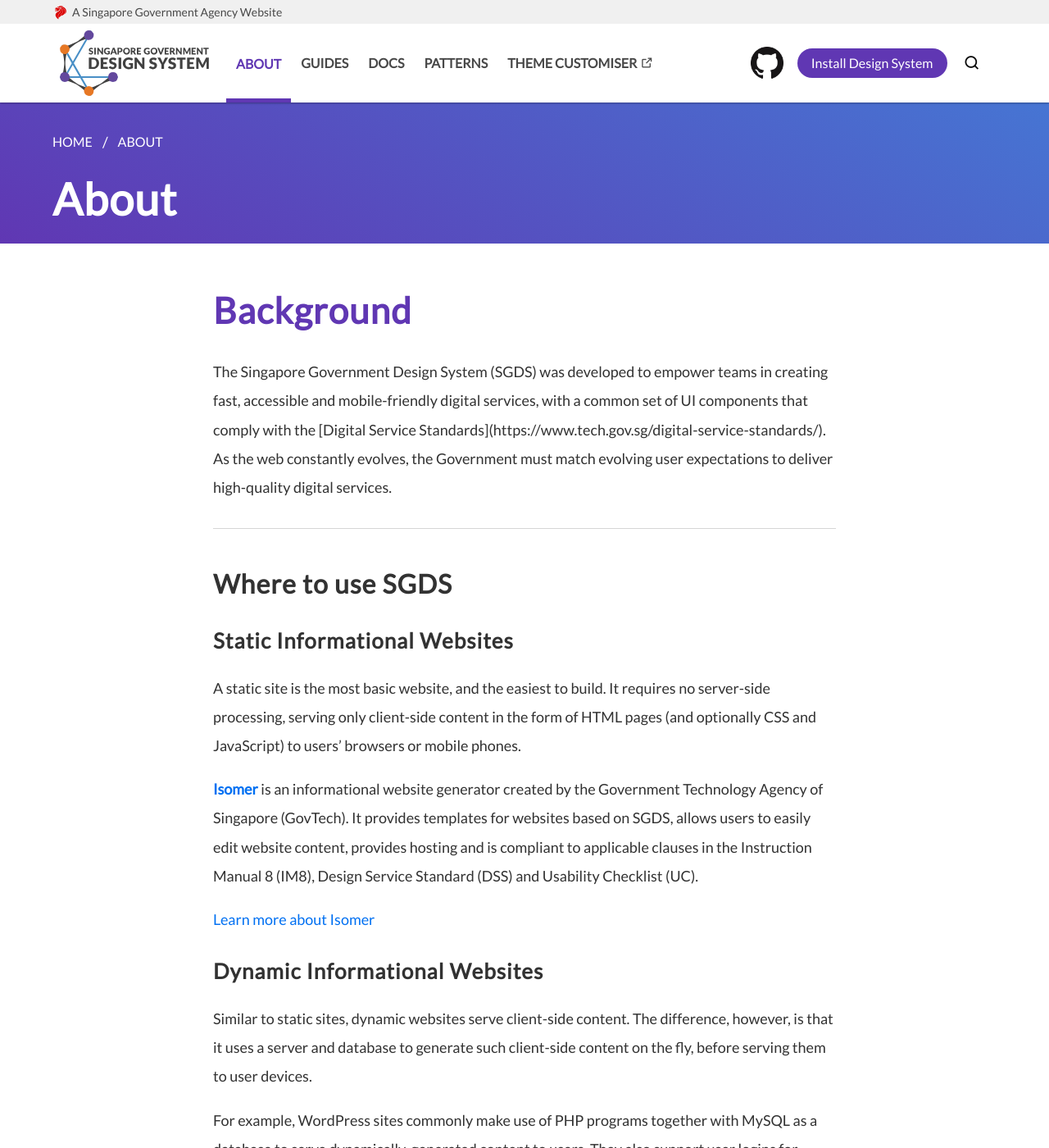
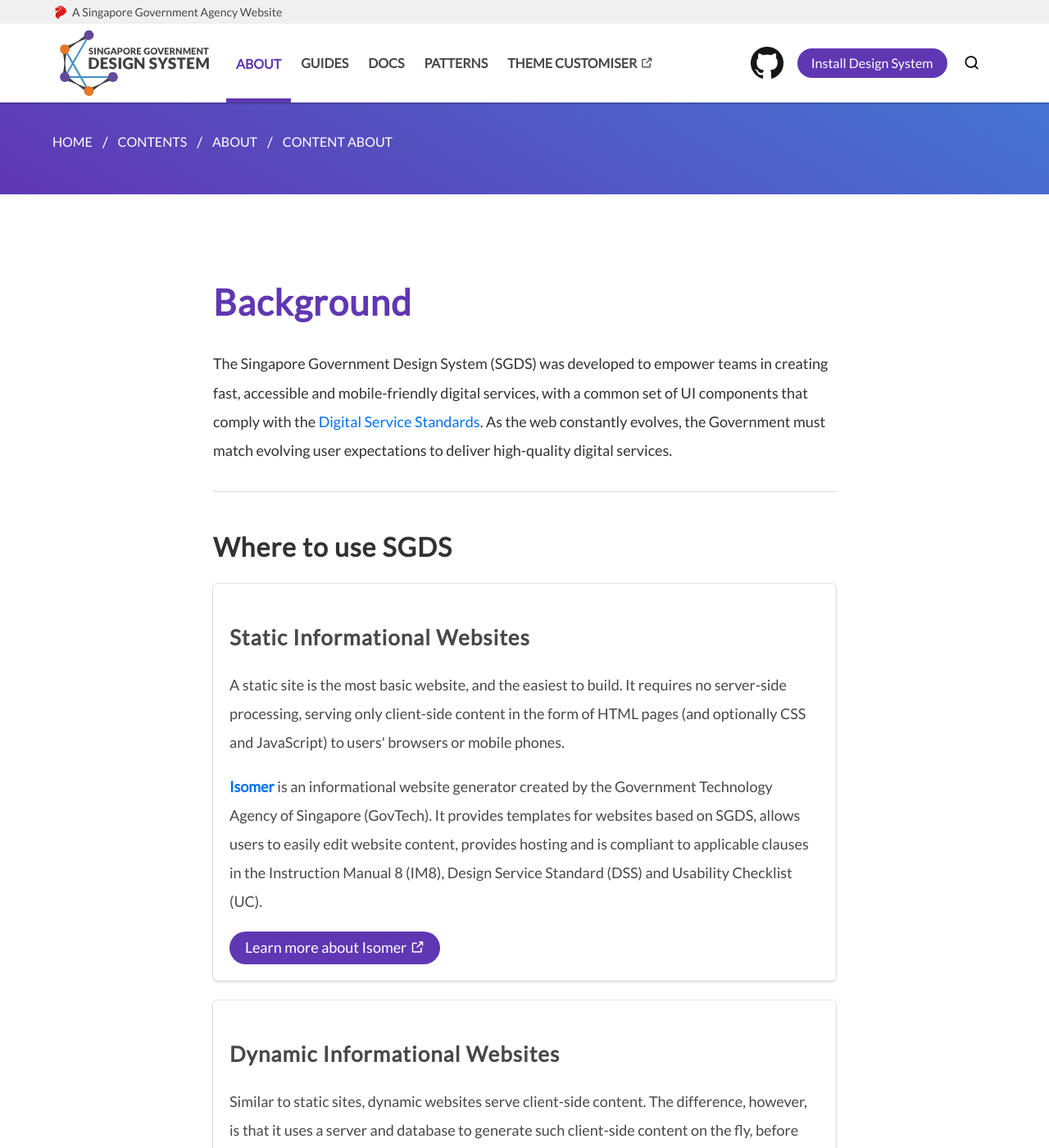
Before and after one commit to isaacteh-ust/sgds-demo, a Jekyll site: the page built from contents/about/content-about.md, in a window 1280 px wide and 1400 px high. Shown: the whole window at 82% size. Built offline with Jekyll 4.4.1, drawn with Linux system fonts in a browser that asks for light colours; some web fonts are replaced; part of the change alters nothing that is shown.

Commit message:
update about

```diff
--- a/contents/about/content-about.md
+++ b/contents/about/content-about.md
@@ -1,89 +1,152 @@
 ---
-layout: layout-post
-title: About
-categories: about
-header: Background
-section: The Singapore Government Design System (SGDS) was developed to empower teams in creating fast, accessible and mobile-friendly digital services, with a common set of UI components that comply with the [Digital Service Standards](https://www.tech.gov.sg/digital-service-standards/). As the web constantly evolves, the Government must match evolving user expectations to deliver high-quality digital services.
-permalink: /about/
+layout: layout-about
 ---
 
+<h2>Background</h2>
+<p>
+    The Singapore Government Design System (SGDS) was developed to empower
+    teams in creating fast, accessible and mobile-friendly digital services,
+    with a common set of UI components that comply with the
+    <a href="https://www.tech.gov.sg/digital-service-standards/">Digital Service
+    Standards</a>. As the web constantly evolves, the Government must match
+    evolving user expectations to deliver high-quality digital services.
+</p>
+<hr/>
 
-* * *
+<h3>Where to use SGDS</h3>
 
-### Where to use SGDS
+<div class="sgds-box">
+    <h4>Static Informational Websites</h4>
+    <p>A static site is the most basic website, and the easiest to build. It
+        requires no server-side processing, serving only client-side content in the form of HTML pages
+        (and optionally CSS and JavaScript) to users' browsers or mobile phones.</p>
+    <p><strong><a href="https://www.isomer.gov.sg/">Isomer</a></strong> is an informational website
+        generator created by the Government
+        Technology Agency of
+        Singapore (GovTech). It provides templates for websites based on SGDS, allows users to easily
+        edit website content, provides hosting and is compliant to
+        applicable clauses in the Instruction Manual 8 (IM8), Design Service Standard (DSS) and
+        Usability Checklist (UC).</p>
+    <a class="sgds-button is-rounded is-primary" href="https://isomer.gov.sg/" target="_blank">Learn more
+        about Isomer</a>
+</div>
+<div class="sgds-box">
+    <h4>Dynamic Informational Websites</h4>
+    <p>
+        Similar to static sites, dynamic websites serve client-side content.
+        The difference, however, is that it uses a server and database to
+        generate such client-side content on the fly, before serving them to
+        user devices.
+    </p>
+    <p>
+        For example, WordPress sites commonly make use of PHP programs together
+        with MySQL as a database to serve dynamically-generated content to users.
+        They also support user logins for content writers. For this reason,
+        dynamic websites tend to be more complicated and costly to build.
+    </p>
+    <p>
+      <strong>
+        <a href="https://www.xtremax.com/discover-cwp">
+          Content Website Platform(CWP)</a>
+      </strong> is a common secured website building and serving platform.
+      It provides a suite of standardised software for hosting content-based
+      websites. It enables unclassified government websites to be
+      centrally managed and operated in the public cloud.
+    </p>
+    <a class="sgds-button is-rounded is-primary" href="https://www.xtremax.com/discover-cwp"
+        target="_blank">Learn more about CWP</a>
+</div>
+<div class="sgds-box">
+    <h4>Transactional Websites</h4>
+    <p>A transactional website is a full-scale website that allows users to perform transactions, for
+        example online banking or retail purchases. Government transactional sites typically allow users
+        to interact with government services digitally, such as HDB or CPF.</p>
+    <p>Transactional sites are usually built by vendors, who are encouraged to leverage on SGDS to
+        deliver the best user experience.</p>
+    <a class="sgds-button is-rounded is-primary" href="/assets/downloads/sgds-govtech.zip"
+        target="_blank">Download Design System package</a>
+</div>
 
-#### Static Informational Websites
+<hr />
 
-A static site is the most basic website, and the easiest to build. It requires no server-side processing, serving only client-side content in the form of HTML pages (and optionally CSS and JavaScript) to users' browsers or mobile phones.
+<h3>How Everything Fits</h3>
 
-**[Isomer](https://www.isomer.gov.sg/)** is an informational website generator created by the Government Technology Agency of Singapore (GovTech). It provides templates for websites based on SGDS, allows users to easily edit website content, provides hosting and is compliant to applicable clauses in the Instruction Manual 8 (IM8), Design Service Standard (DSS) and Usability Checklist (UC).
+<img src="/assets/img/img_relationships.png" alt="relationships" />
 
-[Learn more about Isomer](https://isomer.gov.sg/)
+<hr>
 
-#### Dynamic Informational Websites
+<h3>
+    Our Core Principles
+</h3>
+<p>
+    We constantly keep these core principles in mind when making design decisions
+    at SGDS.
+</p>
+<p>
+    <b>Clarity:</b> Easy to understand and navigate. Elements highlight
+    important content and improve interactivity.
+</p>
+<p>
+    <b>Efficiency:</b> Optimised workflows that help you to deliver the highest
+    quality government websites to the public easily.
+</p>
+<p>
+    <b>Consistency:</b> By using standard text styles, icons and interface
+    elements, consistent government branding is achieved. This strengthens
+    users’ intuition when interacting with different government services.
+</p>
+<p>
+    <b>Reusable:</b> Eliminate the hassle of recreating basic components and
+    patterns for every new product. SGDS houses a comprehensive collection of
+    design components for you. These tried-and-tested assets reflect the
+    industry’s best practices.
+</p>
 
-Similar to static sites, dynamic websites serve client-side content. The difference, however, is that it uses a server and database to generate such client-side content on the fly, before serving them to user devices.
 
-For example, WordPress sites commonly make use of PHP programs together with MySQL as a database to serve dynamically-generated content to users. They also support user logins for content writers. For this reason, dynamic websites tend to be more complicated and costly to build.
+<hr>
 
-**[Content Website Platform(CWP)](https://www.xtremax.com/discover-cwp)** is a common secured website building and serving platform. It provides a suite of standardised software for hosting content-based websites. It enables unclassified government websites to be centrally managed and operated in the public cloud.
-
-[Learn more about CWP](https://www.xtremax.com/discover-cwp)
-
-#### Transactional Websites
-
-A transactional website is a full-scale website that allows users to perform transactions, for example online banking or retail purchases. Government transactional sites typically allow users to interact with government services digitally, such as HDB or CPF.
-
-Transactional sites are usually built by vendors, who are encouraged to leverage on SGDS to deliver the best user experience.
-
-[Download Design System package](/assets/downloads/sgds-govtech.zip)
-
-* * *
-
-### How Everything Fits
-
-![relationships](/assets/img/img_relationships.png)
-
-* * *
-
-### Our Core Principles
-
-We constantly keep these core principles in mind when making design decisions at SGDS.
-
-**Clarity:** Easy to understand and navigate. Elements highlight important content and improve interactivity.
-
-**Efficiency:** Optimised workflows that help you to deliver the highest quality government websites to the public easily.
-
-**Consistency:** By using standard text styles, icons and interface elements, consistent government branding is achieved. This strengthens users’ intuition when interacting with different government services.
-
-**Reusable:** Eliminate the hassle of recreating basic components and patterns for every new product. SGDS houses a comprehensive collection of design components for you. These tried-and-tested assets reflect the industry’s best practices.
-
-* * *
-
-### Why use a design system?
-
-A design system is a collection of reusable components, guided by clear standards, that can be assembled together to build any number of applications. It enables teams to build better products more quickly at scale using reusable designs.
-
-This concept is well-explained by Brad Frost through [Atomic Design](http://bradfrost.com/blog/post/atomic-web-design/) from Brad Frost:
-
-Atoms
-
-The basic building blocks, for e.g. form label, an icon or a button
-
-Molecules
-
-Groups of atoms bonded together to do one thing
-
-Organisms
-
-Groups of molecules joined together to form a complex section of an interface
-
-Templates
-
-Groups of organisms stitched together to form pages
-
-Pages
-
-Pages are specific instances of templates. These are what end users ultimately see
-
-Atomic design comprises designs spanning from abstract to concrete. Because of this, we can create products that are visually consistent, yet retain distinctive features. And by assembling rather than deconstructing, we are crafting an efficient design system to help you save time and effort.
+<h3>Why use a design system?</h3>
+<p>A design system is a collection of reusable components, guided by clear
+  standards, that can be assembled together to build any number of applications.
+  It enables teams to build better products more quickly at scale using
+  reusable designs.
+</p>
+<p>This concept is well-explained by Brad Frost through <a href="http://bradfrost.com/blog/post/atomic-web-design/"
+        target="_blank">Atomic Design</a>
+    from Brad Frost:</p>
+<table class="table">
+    <tbody>
+        <tr>
+            <td><span class="sgds-icon sgds-icon-atom is-size-5"></span></td>
+            <td>Atoms</td>
+            <td>The basic building blocks, for e.g. form label, an icon or a button</td>
+        </tr>
+        <tr>
+            <td><span class="sgds-icon sgds-icon-molecule is-size-5"></span></td>
+            <td>Molecules</td>
+            <td>Groups of atoms bonded together to do one thing</td>
+        </tr>
+        <tr>
+            <td><span class="sgds-icon sgds-icon-organism is-size-5"></span></td>
+            <td>Organisms</td>
+            <td>Groups of molecules joined together to form a complex section of an interface</td>
+        </tr>
+        <tr>
+            <td><span class="sgds-icon sgds-icon-template is-size-5"></span></td>
+            <td>Templates</td>
+            <td>Groups of organisms stitched together to form pages</td>
+        </tr>
+        <tr>
+            <td><span class="sgds-icon sgds-icon-page is-size-5"></span></td>
+            <td>Pages</td>
+            <td>Pages are specific instances of templates. These are what end users ultimately see
+            </td>
+        </tr>
+    </tbody>
+</table>
+<p>
+  Atomic design comprises designs spanning from abstract to concrete.
+  Because of this, we can create products that are visually consistent,
+  yet retain distinctive features. And by assembling rather than deconstructing,
+  we are crafting an efficient design system to help you save time and effort.
+</p>
```
Also changed, not shown: 3 other files.
